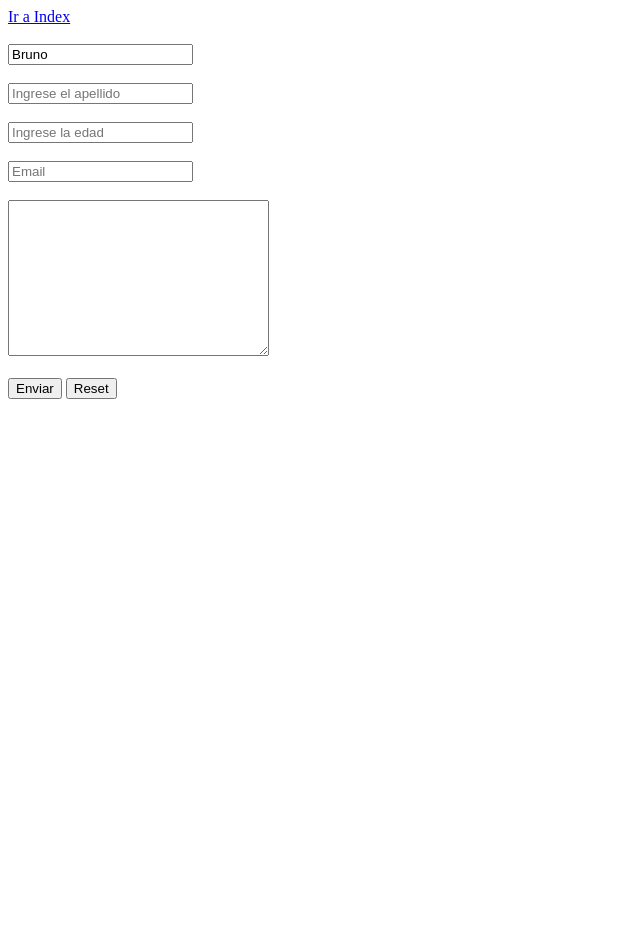
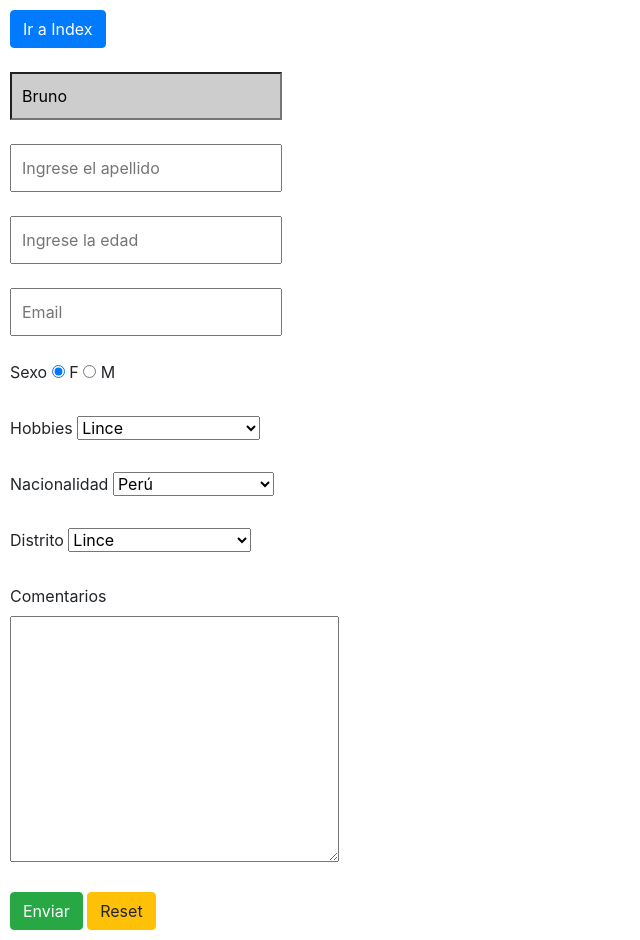
Before and after one commit to brunocse123/Semana3Sesion2Validaciones, a plain HTML site: page validacion.html in a window 1280 px wide. Shown: the whole page, without its empty margins (0-640 px from the left). Before the commit the page ends 800 px from the top, so only its background shows below. Drawn offline with nearby package versions, Linux system fonts and the light colour scheme.

Commit message:
Ejercicio1

```diff
--- a/styles/main.css
+++ b/styles/main.css
@@ -1,11 +1,22 @@
+body {
+  padding: 10px;
+
+}
+
+form{
+    border: 1px sold green;
+
+}
+
 table {
   font-family: arial, sans-serif;
   border-collapse: collapse;
   width: 100%;
-    border: 1px solid var(--theme-color)
+  border: 1px solid var(--theme-color);
 }
 
-  td, th {
+td,
+th {
   border: 1px solid #dddddd;
   text-align: left;
   padding: 8px;
@@ -14,3 +25,29 @@ table {
 tr:nth-child(even) {
   background-color: #dddddd;
 }
+
+
+
+input {
+  padding: 10px;
+  transition: all 0.3s ease;
+  border: 1px soled #cdcdcd;
+}
+
+input:disabled,
+input:read-only {
+    background: #cdcdcd;
+  }
+
+input:invalid:focus {
+    border-color: red;
+}
+
+input:valid{
+    border-color: green;
+}
+
+
+button{
+    cursor: pointer;
+}
--- a/validacion.html
+++ b/validacion.html
@@ -1,12 +1,15 @@
 <!DOCTYPE html>
-<html lang="en">
+<html lang="es">
   <head>
     <meta charset="UTF-8" />
     <meta name="viewport" content="width=device-width, initial-scale=1.0" />
+    <link rel="stylesheet" media="screen" href="../Styles/Main.css" />
+
+    <link rel="stylesheet" href="https://stackpath.bootstrapcdn.com/bootstrap/4.5.0/css/bootstrap.min.css" integrity="sha384-9aIt2nRpC12Uk9gS9baDl411NQApFmC26EwAOH8WgZl5MYYxFfc+NcPb1dKGj7Sk" crossorigin="anonymous">
     <title>Document</title>
   </head>
   <body>
-      <a href="/Index.html">Ir a Index</a><br><br>
+      <a class="btn btn-primary" href="/Index.html">Ir a Index</a><br><br>
     <form action="">
       <input
         name="firshtname"
@@ -39,17 +42,61 @@
         placeholder="Email"
         required
       /><br /><br />
+      <label for="sex">Sexo</label>
+      <label>
+        <input type="radio" name="sex" checked />
+        F
+      </label>
+      <label>
+        <input type="radio" name="sex" />
+        M
+      </label>
+      <br /><br />
+      <label for="">Hobbies</label>
+      <select name="" id="country" required>
+        <option value="">Selecciona tu Distrito</option>
+        <option value="1">La Molina</option>
+        <option value="2">Ate</option>
+        <option selected value="3">Lince</option>
+        <option value="4">San Isidro</option>
+        <option value="5">Miraflores</option>
+        <option value="6">Brasil</option>
+      </select>
+      <br /><br />
+      <label for="">Nacionalidad</label>
+      <select name="" id="country">
+        <option value="">Selecciona tu País</option>
+        <option value="1">Ecuador</option>
+        <option value="2">Colombia</option>
+        <option selected value="3">Perú</option>
+        <option value="4">Brasil</option>
+        <option value="5">Bolivia</option>
+        <option value="6">Venezuela</option>
+      </select>
+      <br /><br />
+      <label for="">Distrito</label>
+      <select name="" id="country">
+        <option value="">Selecciona tu Distrito</option>
+        <option value="1">La Molina</option>
+        <option value="2">Ate</option>
+        <option selected value="3">Lince</option>
+        <option value="4">San Isidro</option>
+        <option value="5">Miraflores</option>
+        <option value="6">Brasil</option>
+      </select>
+      <br /><br />
+      <label for="">Comentarios</label>       <br />
       <textarea
         name="description"
         name=""
         id=""
         cols="30"
         rows="10"
-        pattern="[A-Za-z]+"
+        required
       ></textarea
       ><br /><br />
-      <button>Enviar</button>
-      <button type="reset">Reset</button>
+      <button class="btn btn-success" type="submit">Enviar</button>
+      <button class="btn btn-warning" type="reset">Reset</button>
     </form>
   </body>
 </html>
```
Also changed, not shown: Index.html (+8 -0 lines), ValidarEjemplo.html (added, +27 -0 lines). Lines whose indentation alone changed are shown as unchanged.
